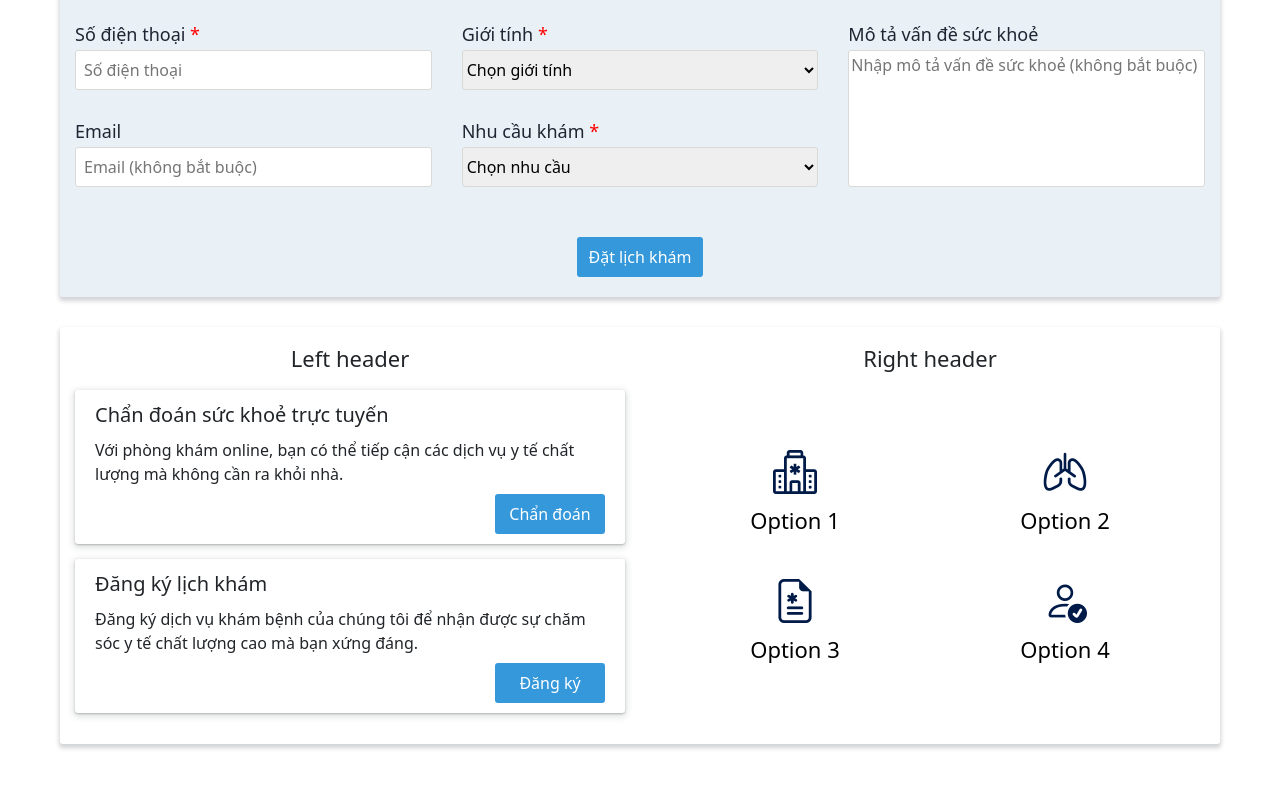
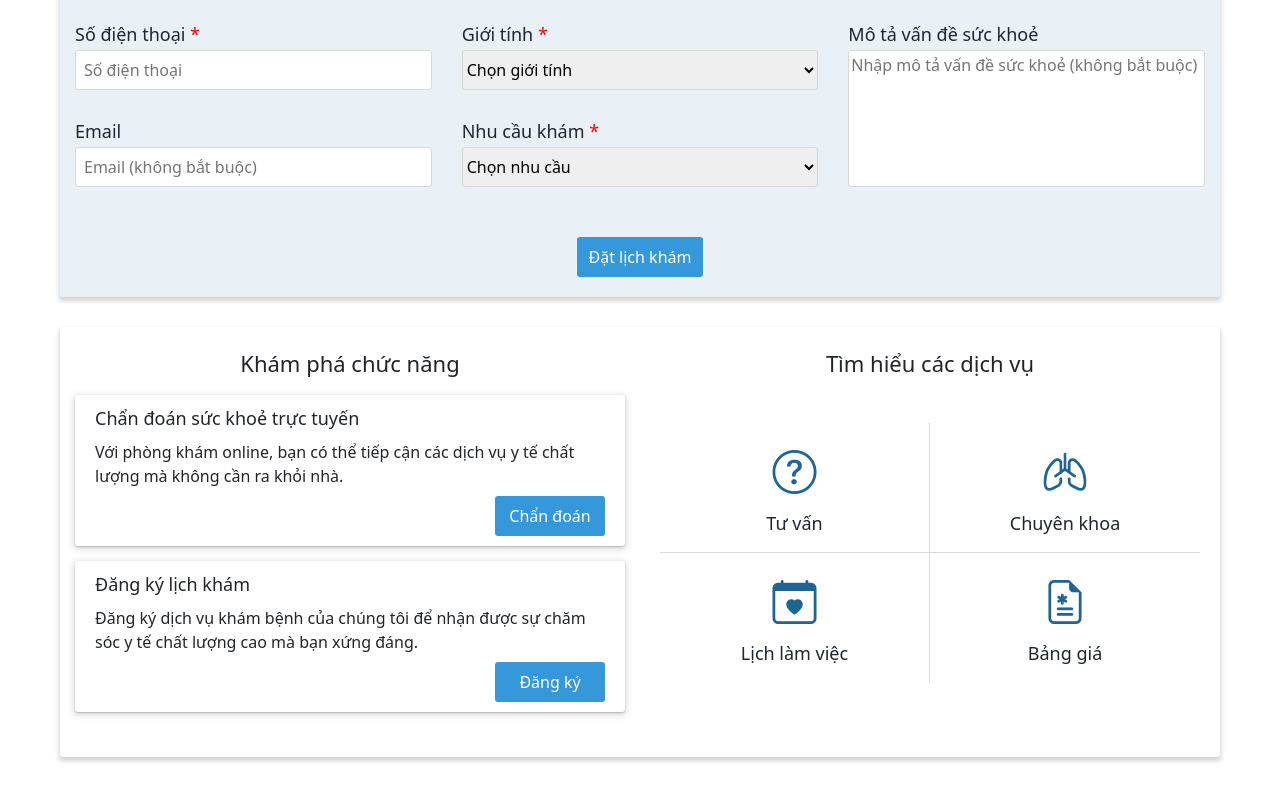
Before and after one commit to tkzero789/Hospital, a React (Create React App) app in the folder client/: page /test-home in a window 1280 px wide. Shown: the part 960-1760 px from the top of the page. Built offline with nearby package versions, Linux system fonts and the light colour scheme; the HTML template or start-up script is replaced by a standard one.

Commit message:
Options box

```diff
--- a/client/src/pages/testHome.js
+++ b/client/src/pages/testHome.js
@@ -150,11 +150,11 @@ export default function TestHome() {
       {/* Options */}
       <section className="options w-100">
         <div className="content-container">
-          <div className="options-wrapper d-flex">
+          <div className="options-wrapper">
             <div className="c-6">
               <div className="opt-wrapper">
                 <div className="opt-header">
-                  <div className="opt-header-text">Left header</div>
+                  <div className="opt-header-text">Khám phá chức năng</div>
                 </div>
                 <div className="opt-box">
                   <div className="opt-title">Chẩn đoán sức khoẻ trực tuyến</div>
@@ -181,15 +181,15 @@ export default function TestHome() {
             <div className="c-6">
               <div className="opt-wrapper">
                 <div className="opt-header">
-                  <div className="opt-header-text">Right header</div>
+                  <div className="opt-header-text">Tìm hiểu các dịch vụ</div>
                 </div>
                 <div className="big-opt-box">
                   <div className="box-select">
                     <NavLink className="box-select-link">
                       <div className="box-icon">
-                        <i class="bi bi-hospital"></i>
+                        <i class="bi bi-question-circle"></i>
                       </div>
-                      <div className="box-text">Option 1</div>
+                      <div className="box-text">Tư vấn</div>
                     </NavLink>
                   </div>
                   <div className="box-select">
@@ -197,7 +197,15 @@ export default function TestHome() {
                       <div className="box-icon">
                         <i class="bi bi-lungs"></i>
                       </div>
-                      <div className="box-text">Option 2</div>
+                      <div className="box-text">Chuyên khoa</div>
+                    </NavLink>
+                  </div>
+                  <div className="box-select">
+                    <NavLink className="box-select-link">
+                      <div className="box-icon">
+                        <i class="bi bi-calendar-heart"></i>
+                      </div>
+                      <div className="box-text">Lịch làm việc</div>
                     </NavLink>
                   </div>
                   <div className="box-select">
@@ -205,15 +213,7 @@ export default function TestHome() {
                       <div className="box-icon">
                         <i class="bi bi-file-earmark-medical"></i>
                       </div>
-                      <div className="box-text">Option 3</div>
-                    </NavLink>
-                  </div>
-                  <div className="box-select">
-                    <NavLink className="box-select-link">
-                      <div className="box-icon">
-                        <i class="bi bi-person-check"></i>
-                      </div>
-                      <div className="box-text">Option 4</div>
+                      <div className="box-text">Bảng giá</div>
                     </NavLink>
                   </div>
                 </div>
--- a/client/src/styles.css
+++ b/client/src/styles.css
@@ -446,8 +446,9 @@
 }
 
 .options-wrapper {
+  display: flex;
   border-radius: 3px;
-  padding: 15px 0 30px 0;
+  padding: 20px 0 45px 0;
   box-shadow: rgba(31, 37, 50, 0.2) 0px 3px 4px 1px;
 }
 
@@ -475,14 +476,14 @@
 }
 
 .opt-title {
-  font-size: 20px;
+  font-size: 18px;
   font-weight: 500;
 }
 
 .opt-body {
   margin: 8px 0;
   font-size: 16px;
-  font-weight: 500;
+  font-weight: 400;
 }
 
 .opt-btn-wrapper {
@@ -506,7 +507,7 @@
   display: flex;
   flex-wrap: wrap;
   justify-content: center;
-  padding: 33px 0;
+  padding: 28px 0;
 }
 
 .box-select {
@@ -517,18 +518,41 @@
   padding: 15px 10px;
 }
 
+.box-select:first-child {
+  border-bottom: 1px solid rgb(217, 217, 214);
+  border-right: 1px solid rgb(217, 217, 214);
+}
+
+.box-select:nth-child(2) {
+  border-bottom: 1px solid rgb(217, 217, 214);
+}
+
+.box-select:nth-child(3) {
+  border-right: 1px solid rgb(217, 217, 214);
+}
+
 .box-select-link {
   text-decoration: none;
-  color: #000;
+  color: rgb(31, 37, 50);
+}
+
+.box-select-link:hover {
+  text-decoration: underline;
 }
 
 .box-icon {
   text-align: center;
-  color: #011b49;
+  color: #1e6594;
   font-size: 44px;
+  transition: transform 0.2s ease-in-out;
+}
+
+.box-icon:hover {
+  transform: scale(1.1);
 }
 
 .box-text {
-  font-size: 22px;
+  font-size: 18px;
   font-weight: 500;
+  margin-top: 6px;
 }
```
